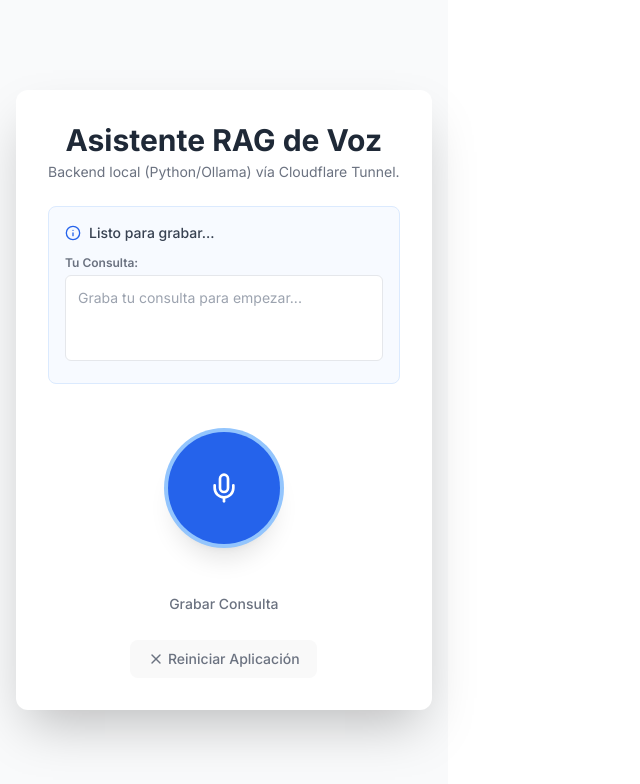
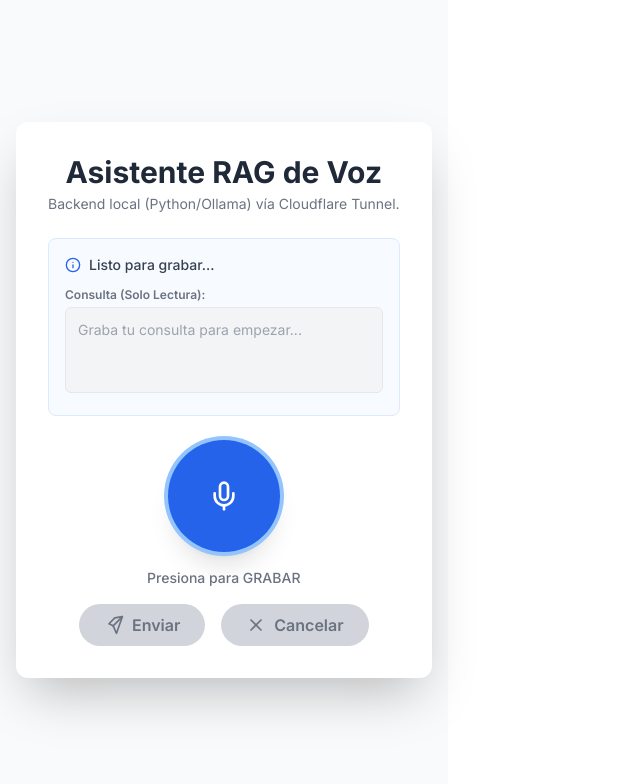
Before and after one commit to Ander2716/rag-voice-client, a React (Vite) app: page / in a window 1280 px wide. Shown: the top 784 px of the page, without its empty margins (0-640 px from the left). Built offline with nearby package versions, Linux system fonts and the light colour scheme.

Commit message:
fix: Actualizada la API_URL a la direccion correcta de Cloudflare Tunnel

```diff
--- a/src/App.jsx
+++ b/src/App.jsx
@@ -72,12 +72,6 @@ const CloudOffIcon = (props) => (
     </IconWrapper>
 );
 
-const SlashIcon = (props) => (
-    <IconWrapper {...props}>
-        <path d="M2 22 22 2"/>
-    </IconWrapper>
-);
-
 const SquareIcon = (props) => (
     <IconWrapper {...props}>
         <rect width="18" height="18" x="3" y="3" rx="2" ry="2"/>
@@ -116,20 +110,15 @@ const App = () => {
     const [response, setResponse] = useState(null);
     const [sttSupported, setSttSupported] = useState(false);
 
-    // Referencia SOLO para SpeechRecognition
+    // Referencias para evitar problemas de sincronización con la API nativa
     const recognitionRef = useRef(null);
+    const appStateRef = useRef(appState);
+    const queryRef = useRef(query);
 
-    // Referencia para el estado más reciente (evita clausuras obsoletas)
-    const appStateRef = useRef(appState);
     useEffect(() => {
         appStateRef.current = appState;
-    }, [appState]);
-
-    // CORRECCIÓN: Referencia para el query más reciente para evitar el race condition
-    const queryRef = useRef(query);
-    useEffect(() => {
         queryRef.current = query;
-    }, [query]);
+    }, [appState, query]);
 
 
     // Inicialización y configuración del STT
@@ -141,25 +130,23 @@ const App = () => {
             recognitionRef.current.interimResults = false;
             recognitionRef.current.lang = 'es-ES';
 
-            // Cuando la transcripción está lista: ¡MOSTRAR!
+            // --- EVENTO DE RESULTADO ---
             recognitionRef.current.onresult = (event) => {
                 const last = event.results.length - 1;
                 const transcript = event.results[last][0].transcript;
 
-                // Si hay texto Y estamos esperando una transcripción, la guardamos y pasamos a READY_TO_SEND
                 if (transcript && appStateRef.current === STATES.TRANSCRIBING) {
                     setQuery(transcript);
-                    // Esta es la clave: el botón cambia aquí a ENVIAR
+                    // Transición a READY_TO_SEND para habilitar el botón "Enviar"
                     setAppState(STATES.READY_TO_SEND);
-                    setStatus("📝 Revisa, edita y presiona ENVIAR.");
+                    setStatus("📝 Transcripción lista. Edita y presiona ENVIAR.");
                 } else if (appStateRef.current === STATES.TRANSCRIBING) {
-                    // Transcripción vacía, volver a IDLE
                     setStatus("No se detectó voz. Listo para grabar...");
                     setAppState(STATES.IDLE);
                 }
             };
 
-            // Manejo de errores de transcripción
+            // --- MANEJO DE ERRORES ---
             recognitionRef.current.onerror = (event) => {
                 const currentState = appStateRef.current;
 
@@ -170,17 +157,18 @@ const App = () => {
                     setStatus("No se detectó voz o la grabación fue muy corta.");
                 }
 
-                if (currentState !== STATES.IDLE) {
+                // Forzamos el reset a IDLE si no estábamos ya en un estado final (READY_TO_SEND o LOADING)
+                if (currentState !== STATES.IDLE && currentState !== STATES.READY_TO_SEND && currentState !== STATES.LOADING) {
                     setAppState(STATES.IDLE);
                 }
             };
 
-            // Cuando el reconocimiento de voz termina (CORRECCIÓN CLAVE)
+            // --- FIN DEL RECONOCIMIENTO (CORRECCIÓN CLAVE) ---
             recognitionRef.current.onend = () => {
-                // Si el estado sigue siendo TRANSCRIBING y la query está vacía (fallo),
-                // volvemos a IDLE.
-                // Si la query tiene texto (éxito), asumimos que onresult ya cambió el estado a READY_TO_SEND
-                // y no hacemos nada para evitar anular el estado de envío.
+                // Si el estado es TRANSCRIBING y no se obtuvo texto (queryRef.current está vacío),
+                // significa que onresult falló o no se disparó. Volvemos a IDLE.
+                // Si ya estamos en READY_TO_SEND (porque onresult fue exitoso), no hacemos nada aquí
+                // para evitar anular el estado de envío.
                 if (appStateRef.current === STATES.TRANSCRIBING && !queryRef.current) {
                     setStatus("Procesamiento finalizado sin transcripción.");
                     setAppState(STATES.IDLE);
@@ -193,10 +181,9 @@ const App = () => {
     }, []);
 
     // ====================================================================
-    // FLUJO DE ESTADOS
+    // FLUJO DE ESTADOS Y API RAG
     // ====================================================================
 
-    // Función para enviar la consulta (EDITABLE) a la API RAG
     const sendQueryToApi = async (textQuery) => {
         if (!textQuery) {
             setStatus("La consulta está vacía. Graba o escribe algo.");
@@ -233,8 +220,9 @@ const App = () => {
                     setStatus("Error de formato de respuesta.");
                 }
 
+                // Tras el éxito, volvemos a IDLE, pero manteniendo la respuesta y la query
                 setAppState(STATES.IDLE);
-                return; // Éxito, salir de la función
+                return;
             } catch (error) {
                 lastError = error;
                 console.error(`Intento ${attempt + 1} fallido.`, error);
@@ -246,41 +234,34 @@ const App = () => {
         }
 
         console.error("Fallo final después de reintentos.", lastError);
-        setStatus("Hubo un error al comunicarse con la API. Asegúrate de que el túnel de Cloudflare esté activo y la URL sea correcta.");
+        setStatus("Hubo un error al comunicarse con la API. Revisa la URL y el túnel de Cloudflare.");
         setResponse(null);
         setAppState(STATES.IDLE);
     };
 
 
-    // Helper: Iniciar Grabación (Solo usa SpeechRecognition)
-    const startRecording = () => {
+    // --- 1. Grabar / Detener ---
+    const handleRecordStopClick = () => {
         if (!sttSupported) return;
 
-        // Resetear la query antes de empezar
-        setQuery("");
-        setResponse(null);
+        if (appState === STATES.IDLE) {
+            // Iniciar Grabación
+            setQuery(""); // Limpiamos la consulta anterior
+            setResponse(null); // Limpiamos la respuesta anterior
 
             try {
                 recognitionRef.current.start();
-
                 setAppState(STATES.RECORDING);
-            setStatus("🔴 Grabando... Presiona DETENER.");
-
+                setStatus("🔴 Grabando... Presiona para DETENER.");
             } catch (err) {
-            // Ignoramos el error común 'InvalidStateError: recognition has already started'
-            if (err.name === 'InvalidStateError' && err.message.includes('recognition has already started')) {
-                return;
-            }
+                if (err.name !== 'InvalidStateError') {
                     console.error("Error al iniciar el micrófono:", err);
                     setStatus("Error: No se pudo iniciar el micrófono. Verifica permisos.");
                     setAppState(STATES.IDLE);
                 }
-    };
-
-    // Helper: Detener Grabación y Procesar Transcripción (Solo usa SpeechRecognition)
-    const stopRecording = () => {
-        if (appState === STATES.RECORDING) {
-            // Detenemos el reconocimiento de voz. onresult/onerror se disparará a continuación.
+            }
+        } else if (appState === STATES.RECORDING) {
+            // Detener Grabación y Procesar
             if (recognitionRef.current) {
                 recognitionRef.current.stop();
             }
@@ -289,80 +270,74 @@ const App = () => {
         }
     };
 
-    // Función de Cancelación
-    const cancelOperation = () => {
-        // 1. Si está grabando o transcribiendo: Abortar procesos
+    // --- 2. Enviar Consulta ---
+    const handleSendClick = () => {
+        if (appState === STATES.READY_TO_SEND) {
+            sendQueryToApi(query);
+        }
+    };
+
+    // --- 3. Cancelar / Reiniciar ---
+    const handleCancelClick = () => {
+        // Abortar si está grabando o transcribiendo
         if (appState === STATES.RECORDING || appState === STATES.TRANSCRIBING) {
             if (recognitionRef.current) {
                 recognitionRef.current.abort();
             }
-            setStatus("Grabación/Procesamiento cancelado.");
         }
 
-        // 2. Resetear todo el estado para volver a IDLE
+        // Resetear todo el estado
         setAppState(STATES.IDLE);
         setQuery("");
         setResponse(null);
         setStatus("Listo para grabar...");
     }
 
-    // Lógica del botón principal de acción (Micrófono/Detener/Enviar)
-    const handleMainButtonClick = () => {
-        if (appState === STATES.IDLE) {
-            startRecording();
-        } else if (appState === STATES.RECORDING) {
-            stopRecording();
-        } else if (appState === STATES.READY_TO_SEND) {
-            sendQueryToApi(query); // Envía la consulta actual (editada o no)
-        }
-        // No hace nada en estados TRANSCRIBING o LOADING
-    };
-
     // ====================================================================
-    // ESTILOS DINÁMICOS
+    // ESTILOS DINÁMICOS Y CONTENIDO
     // ====================================================================
 
-    const getButtonStyles = () => {
+    // Estilos para el botón principal (Grabar/Detener)
+    const getMainButtonStyles = () => {
         let base = "relative w-28 h-28 flex items-center justify-center rounded-full transition-all duration-300 shadow-xl text-white";
 
-        if (appState === STATES.LOADING || appState === STATES.TRANSCRIBING) {
-            return `${base} bg-gray-400 cursor-not-allowed`;
+        if (appState === STATES.RECORDING) {
+            return `${base} bg-red-600 hover:bg-red-700 ring-4 ring-red-300 transform scale-105`;
         }
-        if (appState === STATES.RECORDING) {
-            return `${base} bg-gray-600 hover:bg-gray-700 ring-4 ring-gray-300 transform scale-105`;
-        }
-        if (appState === STATES.READY_TO_SEND) {
-            // Estado de ENVIAR (Botón verde)
-            return `${base} bg-green-600 hover:bg-green-700 ring-4 ring-green-300 transform scale-105`;
-        }
-        // IDLE
+        // IDLE, READY_TO_SEND, etc.
         return `${base} bg-blue-600 hover:bg-blue-700 ring-4 ring-blue-300`;
     };
 
-    const getButtonContent = () => {
-        if (appState === STATES.LOADING) {
-            return <RotateCcwIcon size={32} className="animate-spin" />;
-        }
-        if (appState === STATES.TRANSCRIBING) {
-            return <RotateCcwIcon size={32} className="animate-spin" />;
-        }
+    const getMainButtonContent = () => {
         if (appState === STATES.RECORDING) {
             return <SquareIcon size={32} />; // Icono de detener
         }
-        if (appState === STATES.READY_TO_SEND) {
-            return <SendIcon size={32} />; // Icono de enviar
-        }
-        // IDLE
         return <MicIcon size={32} />; // Icono de micrófono
     };
 
-    const getButtonLabel = () => {
-        if (appState === STATES.RECORDING) return "Detener";
-        if (appState === STATES.READY_TO_SEND) return "Enviar Consulta";
-        return "Grabar Consulta";
-    };
+    // Estilos para el botón de Enviar
+    const getSendButtonClasses = () => {
+        const disabled = appState !== STATES.READY_TO_SEND || query.length === 0;
+        return `px-6 py-2 rounded-full font-semibold transition-colors duration-200 flex items-center justify-center space-x-2 w-full md:w-auto
+            ${disabled
+                ? 'bg-gray-300 text-gray-500 cursor-not-allowed'
+                : 'bg-green-600 text-white hover:bg-green-700 shadow-md'}`;
+    }
 
-    const isButtonDisabled = appState === STATES.LOADING || appState === STATES.TRANSCRIBING || !sttSupported;
+    // Estilos para el botón de Cancelar
+    const getCancelButtonClasses = () => {
+        const disabled = appState === STATES.IDLE || appState === STATES.LOADING;
+        return `px-6 py-2 rounded-full font-semibold transition-colors duration-200 flex items-center justify-center space-x-2 w-full md:w-auto
+            ${disabled
+                ? 'bg-gray-300 text-gray-500 cursor-not-allowed'
+                : 'bg-red-600 text-white hover:bg-red-700 shadow-md'}`;
+    }
+
+    // Deshabilita el botón principal solo cuando está en proceso no interactivo
+    const isMainButtonDisabled = appState === STATES.LOADING || appState === STATES.TRANSCRIBING || !sttSupported;
+
+    // Deshabilita el área de texto solo si no estamos en READY_TO_SEND (para edición)
+    const isTextareaDisabled = appState !== STATES.READY_TO_SEND;
 
 
     return (
@@ -395,7 +370,10 @@ const App = () => {
                 {/* Área de estado y consulta */}
                 <div className="w-full bg-blue-50/50 border border-blue-100 rounded-lg p-4 space-y-3">
                     <div className="flex items-center space-x-2 text-sm font-medium">
-                        {sttSupported ? (
+                        {(appState === STATES.LOADING || appState === STATES.TRANSCRIBING) && (
+                            <RotateCcwIcon size={16} className="text-orange-500 animate-spin" />
+                        )}
+                        {(appState !== STATES.LOADING && appState !== STATES.TRANSCRIBING) && sttSupported ? (
                              <InfoIcon size={16} className="text-blue-600" />
                         ) : (
                              <CloudOffIcon size={16} className="text-red-600" />
@@ -405,51 +383,68 @@ const App = () => {
                             {status}
                         </span>
                     </div>
-                    {/* Campo de Consulta (Editable solo en READY_TO_SEND) */}
+                    {/* Campo de Consulta */}
                     <div className="w-full">
                         <label className="text-xs font-semibold text-gray-500 block mb-1">
-                            Tu Consulta:
+                            Consulta ({isTextareaDisabled ? "Solo Lectura" : "Editable"}):
                         </label>
                         <textarea
-                            className="w-full text-sm text-gray-800 bg-white p-3 rounded-md border focus:ring-green-500 focus:border-green-500 resize-none"
+                            className={`w-full text-sm text-gray-800 p-3 rounded-md border resize-none ${isTextareaDisabled ? 'bg-gray-100 text-gray-500' : 'bg-white focus:ring-green-500 focus:border-green-500'}`}
                             rows={3}
-                            placeholder={appState === STATES.READY_TO_SEND ? "Edita la transcripción aquí..." : "Graba tu consulta para empezar..."}
+                            placeholder={appState === STATES.READY_TO_SEND ? "Edita la transcripción aquí antes de enviar..." : "Graba tu consulta para empezar..."}
                             value={query}
                             onChange={(e) => setQuery(e.target.value)}
-                            disabled={appState !== STATES.READY_TO_SEND}
+                            disabled={isTextareaDisabled}
                         />
                     </div>
                 </div>
 
-                {/* Botón de Acción Central */}
-                <div className="relative flex justify-center items-center py-6">
-                    {(appState === STATES.RECORDING || appState === STATES.TRANSCRIBING) && (
+                {/* Área de Botones de Acción */}
+                <div className="flex flex-col items-center space-y-4 w-full">
+
+                    {/* Botón Central: GRABAR / DETENER */}
+                    <div className="relative flex justify-center items-center">
+                        {appState === STATES.RECORDING && (
                             <div className="absolute w-32 h-32 bg-red-400 rounded-full opacity-50 pulse-effect"></div>
                         )}
                         <button
-                        onClick={handleMainButtonClick}
-                        disabled={isButtonDisabled}
-                        className={getButtonStyles()}
+                            onClick={handleRecordStopClick}
+                            disabled={isMainButtonDisabled}
+                            className={getMainButtonStyles()}
+                            title={appState === STATES.RECORDING ? "Detener Grabación" : "Iniciar Grabación"}
                         >
-                        {getButtonContent()}
+                            {getMainButtonContent()}
                         </button>
                     </div>
 
-                {/* Controles bajo el micrófono (Etiqueta y Cancelar) */}
-                <div className="flex justify-center w-full space-x-4 h-6 items-center">
                     <p className="text-sm text-gray-500 font-medium">
-                        {getButtonLabel()}
+                        {appState === STATES.RECORDING ? "Presiona para DETENER" : "Presiona para GRABAR"}
                     </p>
 
-                    {(appState === STATES.RECORDING || appState === STATES.TRANSCRIBING || appState === STATES.READY_TO_SEND) && (
+                    {/* Botones Secundarios: ENVIAR y CANCELAR */}
+                    <div className="flex space-x-4 w-full justify-center mt-4">
+
+                        {/* Botón de Enviar Consulta */}
                         <button
-                            onClick={cancelOperation}
-                            className="text-sm font-medium text-red-600 hover:text-red-800 transition duration-150 flex items-center space-x-1"
+                            onClick={handleSendClick}
+                            disabled={appState !== STATES.READY_TO_SEND || query.length === 0 || appState === STATES.LOADING}
+                            className={getSendButtonClasses()}
                         >
-                            <SlashIcon size={16} />
+                            <SendIcon size={20} />
+                            <span>Enviar</span>
+                        </button>
+
+                        {/* Botón de Cancelar */}
+                        <button
+                            onClick={handleCancelClick}
+                            disabled={appState === STATES.IDLE || appState === STATES.LOADING}
+                            className={getCancelButtonClasses()}
+                        >
+                            <XIcon size={20} />
                             <span>Cancelar</span>
                         </button>
-                    )}
+                    </div>
+
                 </div>
 
                 {/* Área de Respuesta RAG */}
@@ -462,15 +457,6 @@ const App = () => {
                         <p className="text-gray-700 whitespace-pre-wrap">{response}</p>
                     </div>
                 )}
-
-                {/* Botón de Reset completo */}
-                <button
-                    onClick={cancelOperation} // Usamos cancelOperation para reiniciar todo
-                    className="mt-4 text-sm text-gray-500 hover:text-red-500 transition duration-150 flex items-center space-x-1"
-                >
-                    <XIcon size={16} />
-                    <span>Reiniciar Aplicación</span>
-                </button>
             </div>
         </div>
     );
```
Lines whose indentation alone changed are shown as unchanged.
